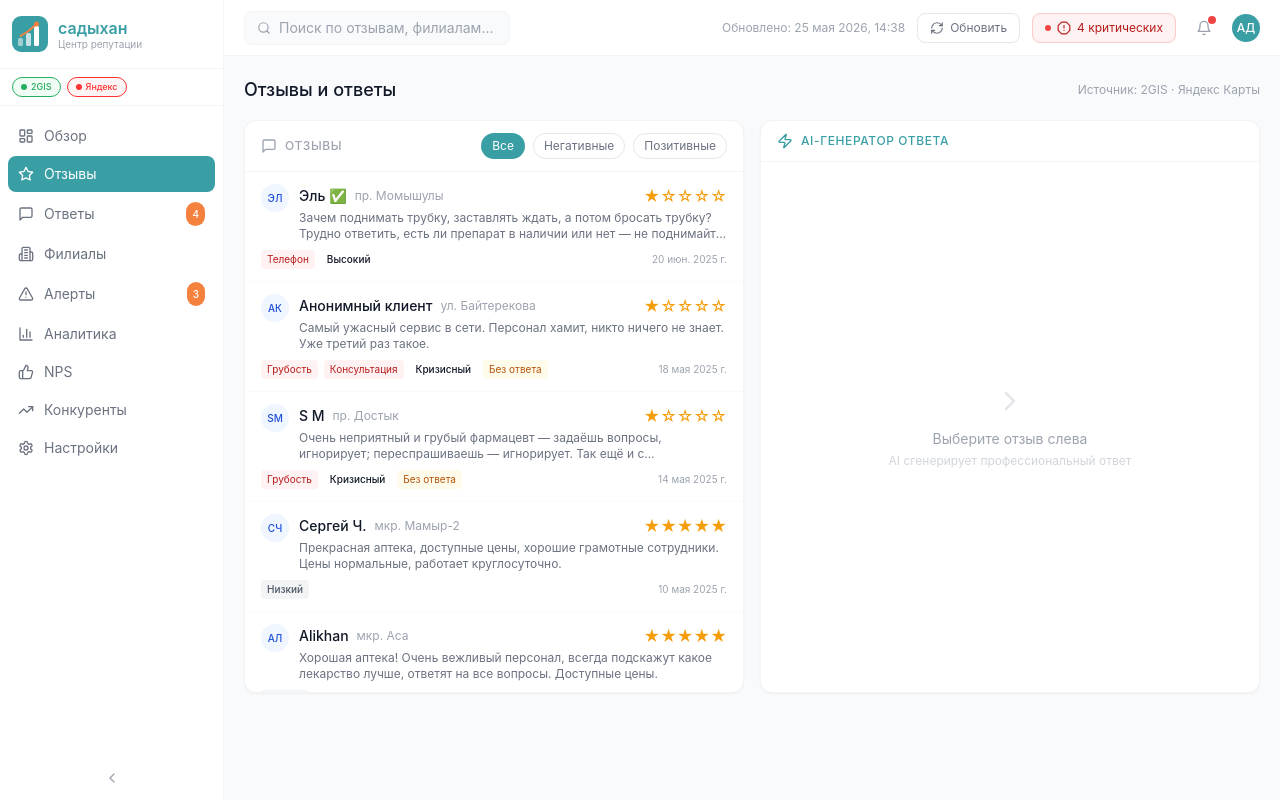
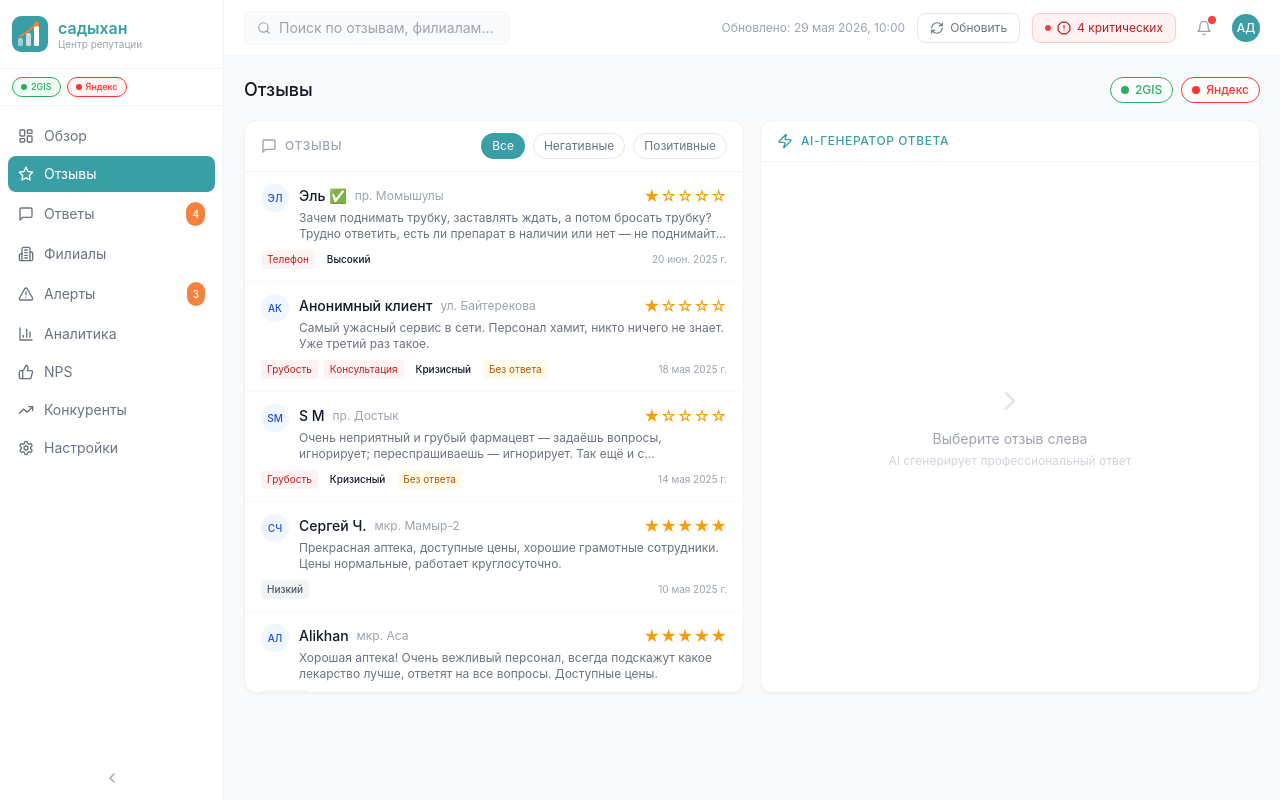
Before and after one commit to kad271190-bot/sadykhan-dashboard, a Next.js app: page / in a window 1280 px wide. Both pictures are taken after a click on the button "Отзывы". Built offline with nearby package versions, Linux system fonts and the light colour scheme.

Commit message:
Add new sections and components to DashboardPage

```diff
--- a/src/app/page.tsx
+++ b/src/app/page.tsx
@@ -10,9 +10,13 @@ import ReviewsFeed from '@/components/dashboard/ReviewsFeed'
 import CompetitorsPanel from '@/components/dashboard/CompetitorsPanel'
 import AIInsights from '@/components/dashboard/AIInsights'
 import Heatmap from '@/components/dashboard/Heatmap'
+import NPSReport from '@/components/dashboard/NPSReport'
+import ReplyComposer from '@/components/dashboard/ReplyComposer'
+import SettingsPage from '@/components/dashboard/SettingsPage'
+import PlatformAnalytics from '@/components/dashboard/PlatformAnalytics'
 import { METRICS } from '@/lib/data'
 
-const SECTIONS = ['overview', 'reviews', 'branches', 'analytics', 'competitors'] as const
+const SECTIONS = ['overview','reviews','replies','branches','alerts','analytics','nps','competitors','settings'] as const
 type Section = typeof SECTIONS[number]
 
 export default function DashboardPage() {
@@ -22,96 +26,86 @@ export default function DashboardPage() {
   return (
     <div className="flex h-screen overflow-hidden bg-gray-50">
       <Sidebar active={section} onNav={(s) => setSection(s as Section)} />
-
       <div className="flex-1 flex flex-col min-w-0 overflow-hidden">
-        <Topbar onSearch={setSearch} lastUpdated="25 мая 2026, 14:38" />
-
+        <Topbar onSearch={setSearch} lastUpdated="29 мая 2026, 10:00" />
         <main className="flex-1 overflow-y-auto p-5 space-y-4">
 
-          {/* OVERVIEW */}
-          {section === 'overview' && (
-            <>
+          {section === 'overview' && <>
             <AlertBanner />
             <MetricCards metrics={METRICS} />
             <div className="grid grid-cols-1 lg:grid-cols-3 gap-4">
-                <div className="lg:col-span-2 space-y-4">
-                  <RatingChart />
-                  <NegativeChart />
-                </div>
-                <div className="space-y-4">
+              <div className="lg:col-span-2 space-y-4"><RatingChart /><NegativeChart /></div>
               <AIInsights />
             </div>
+            <div className="grid grid-cols-1 lg:grid-cols-2 gap-4">
+              <ComplaintsChart /><Heatmap />
             </div>
-              <div className="grid grid-cols-1 lg:grid-cols-2 gap-4">
-                <ComplaintsChart />
-                <Heatmap />
+          </>}
+
+          {section === 'reviews' && <>
+            <div className="flex items-center justify-between">
+              <h1 className="text-lg font-medium text-gray-900">Отзывы</h1>
+              <div className="flex items-center gap-2">
+                <span className="flex items-center gap-1.5 text-xs px-2.5 py-1 rounded-full border bg-white font-medium" style={{ borderColor: '#27AE60', color: '#27AE60' }}>
+                  <span className="w-2 h-2 rounded-full" style={{ background: '#27AE60' }}/>2GIS
+                </span>
+                <span className="flex items-center gap-1.5 text-xs px-2.5 py-1 rounded-full border bg-white font-medium" style={{ borderColor: '#FF3333', color: '#FF3333' }}>
+                  <span className="w-2 h-2 rounded-full" style={{ background: '#FF3333' }}/>Яндекс
+                </span>
               </div>
-            </>
-          )}
-
-          {/* REVIEWS */}
-          {section === 'reviews' && (
-            <>
-              <div className="flex items-center justify-between">
-                <h1 className="text-lg font-medium text-gray-900">Отзывы и ответы</h1>
-                <span className="text-xs text-gray-400">Источник: 2GIS · Яндекс Карты</span>
             </div>
             <ReviewsFeed filter={search} />
-            </>
-          )}
+          </>}
 
-          {/* BRANCHES */}
-          {section === 'branches' && (
-            <>
+          {section === 'replies' && <>
+            <div className="flex items-center justify-between">
+              <h1 className="text-lg font-medium text-gray-900">Ответы на отзывы</h1>
+              <span className="text-xs bg-amber-50 text-amber-700 px-3 py-1 rounded-full border border-amber-200">
+                Скоро: автоотправка в 2GIS и Яндекс
+              </span>
+            </div>
+            <ReplyComposer />
+          </>}
+
+          {section === 'branches' && <>
             <div className="flex items-center justify-between">
               <h1 className="text-lg font-medium text-gray-900">Все филиалы</h1>
               <div className="flex gap-2">
-                  <button className="text-xs px-3 py-1.5 rounded-lg border border-gray-200 text-gray-600 hover:bg-gray-50">
-                    Excel
-                  </button>
-                  <button className="text-xs px-3 py-1.5 rounded-lg border border-gray-200 text-gray-600 hover:bg-gray-50">
-                    PDF
-                  </button>
+                <button className="text-xs px-3 py-1.5 rounded-lg border border-gray-200 text-gray-600 hover:bg-gray-50">Excel</button>
+                <button className="text-xs px-3 py-1.5 rounded-lg border border-gray-200 text-gray-600 hover:bg-gray-50">PDF</button>
               </div>
             </div>
             <BranchTable filter={search} />
             <Heatmap />
-            </>
-          )}
+          </>}
 
-          {/* ANALYTICS */}
-          {section === 'analytics' && (
-            <>
+          {section === 'alerts' && <>
+            <h1 className="text-lg font-medium text-gray-900">Алерты</h1>
+            <AlertBanner />
+            <AIInsights />
+          </>}
+
+          {section === 'analytics' && <>
             <h1 className="text-lg font-medium text-gray-900">Аналитика</h1>
-              <div className="grid grid-cols-1 lg:grid-cols-2 gap-4">
-                <RatingChart />
-                <NegativeChart />
-                <ComplaintsChart />
-                <Heatmap />
-              </div>
-            </>
-          )}
+            <PlatformAnalytics />
+          </>}
 
-          {/* COMPETITORS */}
-          {section === 'competitors' && (
-            <>
+          {section === 'nps' && <>
+            <h1 className="text-lg font-medium text-gray-900">NPS — Индекс лояльности</h1>
+            <NPSReport />
+          </>}
+
+          {section === 'competitors' && <>
             <h1 className="text-lg font-medium text-gray-900">Конкуренты</h1>
             <div className="grid grid-cols-1 lg:grid-cols-2 gap-4">
-                <CompetitorsPanel />
-                <AIInsights />
+              <CompetitorsPanel /><AIInsights />
             </div>
-            </>
-          )}
+          </>}
 
-          {/* Other sections placeholder */}
-          {!SECTIONS.includes(section as Section) && (
-            <div className="flex items-center justify-center h-64">
-              <div className="text-center">
-                <div className="text-2xl mb-2">🚧</div>
-                <div className="text-sm text-gray-500">Раздел в разработке</div>
-              </div>
-            </div>
-          )}
+          {section === 'settings' && <>
+            <h1 className="text-lg font-medium text-gray-900">Настройки</h1>
+            <SettingsPage />
+          </>}
 
         </main>
       </div>
```
Lines whose indentation alone changed are shown as unchanged.
